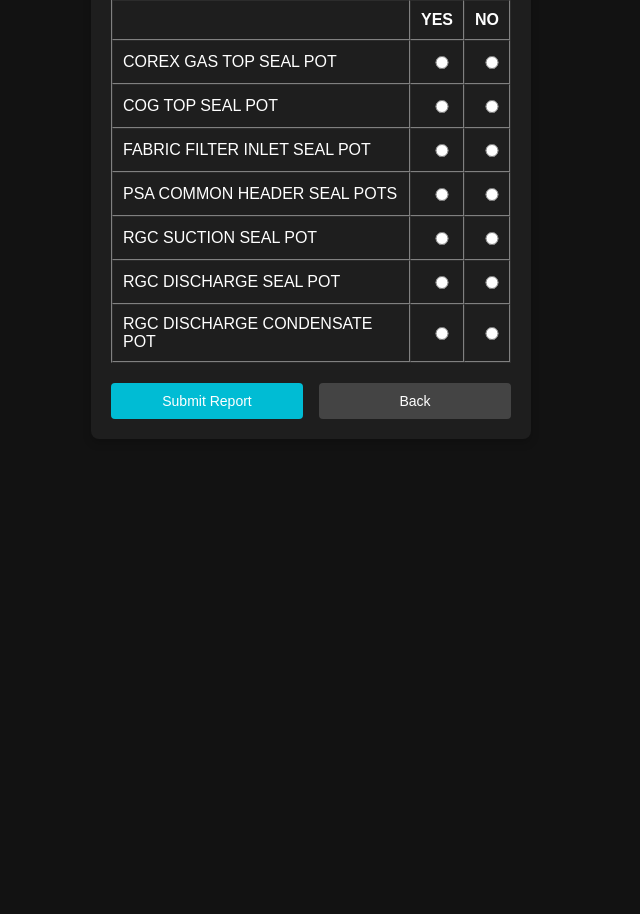
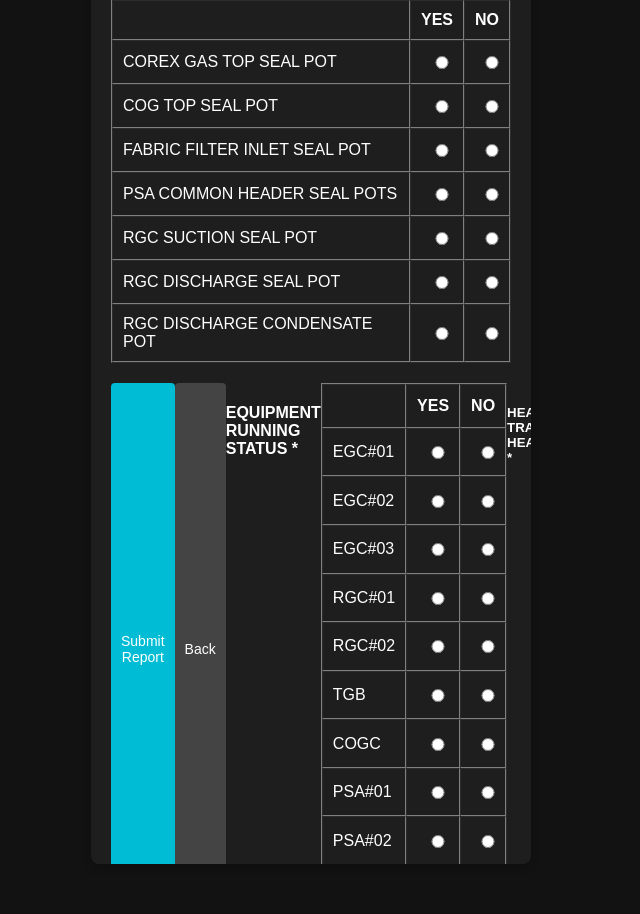
Before and after one commit to piyush1509-collab/FIELD-ENGINEER-SHIFT-REPORT-, a Flask app: page /gas-zone.html in a window 1280 px wide. Shown: the part 532-1446 px from the top of the page, without its empty margins (329-969 px from the left). Run offline with Flask 3, Linux system fonts and the light colour scheme.

Commit message:
Update gas-zone.html

```diff
--- a/templates/gas-zone.html
+++ b/templates/gas-zone.html
@@ -155,6 +155,113 @@
     <div class="button-container">
         <button class="submit-btn" type="submit">Submit Report</button>
         <button class="back-btn" type="button" onclick="history.back()">Back</button>
+
+        <!-- Additional Sections for Equipment Running Status and Heat Tracing Healthyness -->
+<h4>EQUIPMENT RUNNING STATUS *</h4>
+<table border="1" width="100%" cellpadding="10" cellspacing="0">
+    <tr>
+        <th></th>
+        <th>YES</th>
+        <th>NO</th>
+    </tr>
+    <!-- List of Equipment Status -->
+    <tr>
+        <td>EGC#01</td>
+        <td><input type="radio" name="egc_01" value="YES" required></td>
+        <td><input type="radio" name="egc_01" value="NO" required></td>
+    </tr>
+    <tr>
+        <td>EGC#02</td>
+        <td><input type="radio" name="egc_02" value="YES" required></td>
+        <td><input type="radio" name="egc_02" value="NO" required></td>
+    </tr>
+    <tr>
+        <td>EGC#03</td>
+        <td><input type="radio" name="egc_03" value="YES" required></td>
+        <td><input type="radio" name="egc_03" value="NO" required></td>
+    </tr>
+    <tr>
+        <td>RGC#01</td>
+        <td><input type="radio" name="rgc_01" value="YES" required></td>
+        <td><input type="radio" name="rgc_01" value="NO" required></td>
+    </tr>
+    <tr>
+        <td>RGC#02</td>
+        <td><input type="radio" name="rgc_02" value="YES" required></td>
+        <td><input type="radio" name="rgc_02" value="NO" required></td>
+    </tr>
+    <tr>
+        <td>TGB</td>
+        <td><input type="radio" name="tgb" value="YES" required></td>
+        <td><input type="radio" name="tgb" value="NO" required></td>
+    </tr>
+    <tr>
+        <td>COGC</td>
+        <td><input type="radio" name="cogc" value="YES" required></td>
+        <td><input type="radio" name="cogc" value="NO" required></td>
+    </tr>
+    <tr>
+        <td>PSA#01</td>
+        <td><input type="radio" name="psa_01" value="YES" required></td>
+        <td><input type="radio" name="psa_01" value="NO" required></td>
+    </tr>
+    <tr>
+        <td>PSA#02</td>
+        <td><input type="radio" name="psa_02" value="YES" required></td>
+        <td><input type="radio" name="psa_02" value="NO" required></td>
+    </tr>
+    <tr>
+        <td>PSA#03</td>
+        <td><input type="radio" name="psa_03" value="YES" required></td>
+        <td><input type="radio" name="psa_03" value="NO" required></td>
+    </tr>
+</table>
+
+<h5>HEAT TRACING HEALTHYNESS *</h5>
+<table border="1" width="100%" cellpadding="10" cellspacing="0">
+    <tr>
+        <th></th>
+        <th>YES</th>
+        <th>NO</th>
+    </tr>
+    <!-- List of Heat Tracing Healthyness -->
+    <tr>
+        <td>EGC#01</td>
+        <td><input type="radio" name="ht_egc_01" value="YES" required></td>
+        <td><input type="radio" name="ht_egc_01" value="NO" required></td>
+    </tr>
+    <tr>
+        <td>EGC#02</td>
+        <td><input type="radio" name="ht_egc_02" value="YES" required></td>
+        <td><input type="radio" name="ht_egc_02" value="NO" required></td>
+    </tr>
+    <tr>
+        <td>EGC#03</td>
+        <td><input type="radio" name="ht_egc_03" value="YES" required></td>
+        <td><input type="radio" name="ht_egc_03" value="NO" required></td>
+    </tr>
+    <tr>
+        <td>PSA COMMON HEADER</td>
+        <td><input type="radio" name="ht_psa_header" value="YES" required></td>
+        <td><input type="radio" name="ht_psa_header" value="NO" required></td>
+    </tr>
+    <tr>
+        <td>PSA#01 FEED GAS HEADER</td>
+        <td><input type="radio" name="ht_psa_01" value="YES" required></td>
+        <td><input type="radio" name="ht_psa_01" value="NO" required></td>
+    </tr>
+    <tr>
+        <td>PSA#02 FEED GAS HEADER</td>
+        <td><input type="radio" name="ht_psa_02" value="YES" required></td>
+        <td><input type="radio" name="ht_psa_02" value="NO" required></td>
+    </tr>
+    <tr>
+        <td>PSA#03 FEED GAS HEADER</td>
+        <td><input type="radio" name="ht_psa_03" value="YES" required></td>
+        <td><input type="radio" name="ht_psa_03" value="NO" required></td>
+    </tr>
+</table>
+
     </div>
 </form>
 
```
